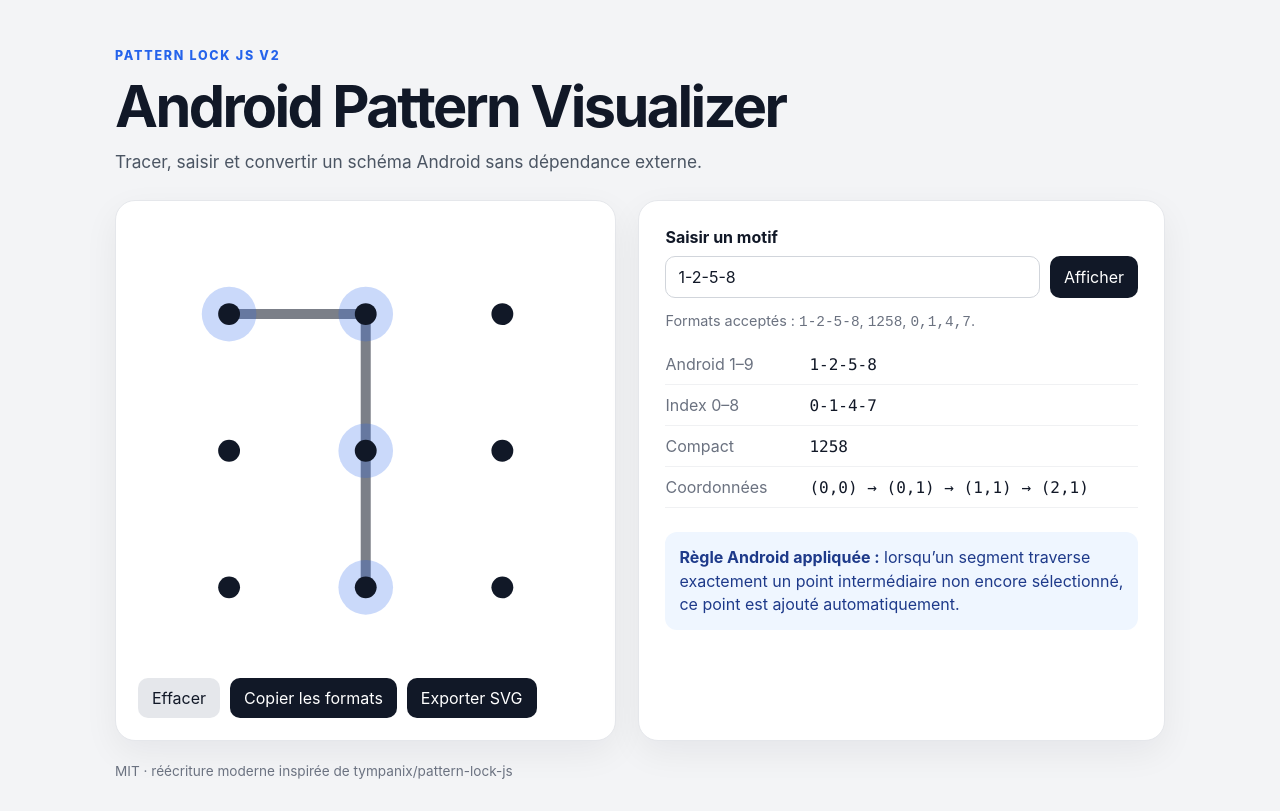
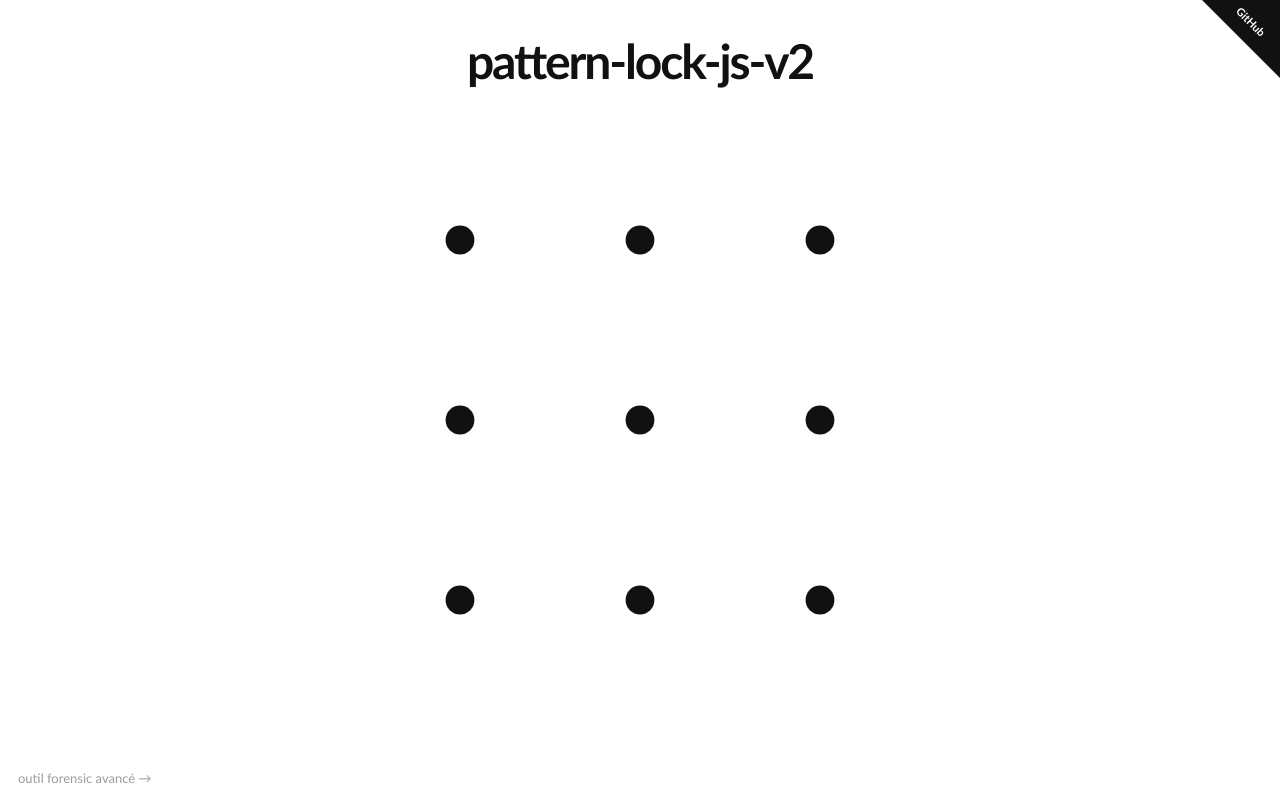
Before and after one commit to jmarande/pattern-lock-js-v2, a website: page index.html in a window 1280 px wide. Drawn offline with Linux system fonts and the light colour scheme.

Commit message:
feat: add minimal full-screen pattern lock demo

```diff
--- a/index.html
+++ b/index.html
@@ -2,53 +2,139 @@
 <html lang="fr">
 <head>
   <meta charset="utf-8">
-  <meta name="viewport" content="width=device-width,initial-scale=1">
-  <meta name="color-scheme" content="light dark">
-  <title>Pattern Lock JS v2 — Forensic Pattern Tool</title>
+  <meta name="viewport" content="width=device-width,initial-scale=1,viewport-fit=cover">
+  <meta name="theme-color" content="#ffffff">
+  <title>pattern-lock-js-v2</title>
   <link rel="stylesheet" href="./src/pattern-lock.css">
-  <link rel="stylesheet" href="./demo/style.css">
+  <style>
+    * { box-sizing: border-box; }
+
+    html,
+    body {
+      margin: 0;
+      width: 100%;
+      min-height: 100%;
+      background: #fff;
+      color: #111;
+      overflow: hidden;
+    }
+
+    body {
+      min-height: 100dvh;
+      font-family: "Trebuchet MS", "Segoe UI", Arial, sans-serif;
+    }
+
+    .page {
+      position: relative;
+      width: 100%;
+      height: 100dvh;
+      min-height: 360px;
+    }
+
+    h1 {
+      height: 15dvh;
+      min-height: 72px;
+      margin: 0;
+      display: grid;
+      place-items: center;
+      font-size: clamp(2.2rem, 6vh, 4.8rem);
+      font-weight: 700;
+      letter-spacing: -.045em;
+      user-select: none;
+    }
+
+    #lock {
+      display: block;
+      width: 100%;
+      height: calc(85dvh - env(safe-area-inset-bottom));
+      min-height: 280px;
+      padding: 0 0 10dvh;
+      touch-action: none;
+      cursor: crosshair;
+    }
+
+    .patternlock {
+      --pattern-dot: #111;
+      --pattern-line: #111;
+      --pattern-active: #111;
+      --pattern-success: #14a44d;
+      --pattern-error: #dc2626;
+    }
+
+    .github-corner {
+      position: absolute;
+      top: 0;
+      right: 0;
+      z-index: 2;
+      width: 78px;
+      height: 78px;
+      color: #fff;
+      background: #111;
+      clip-path: polygon(100% 0, 0 0, 100% 100%);
+      text-decoration: none;
+    }
+
+    .github-corner span {
+      position: absolute;
+      top: 15px;
+      right: 8px;
+      width: 42px;
+      text-align: center;
+      font-size: 11px;
+      font-weight: 800;
+      transform: rotate(45deg);
+      transform-origin: center;
+    }
+
+    .advanced-link {
+      position: absolute;
+      left: 18px;
+      bottom: max(14px, env(safe-area-inset-bottom));
+      z-index: 3;
+      color: #777;
+      font-size: 13px;
+      text-decoration: none;
+      opacity: .72;
+      transition: opacity .15s ease;
+    }
+
+    .advanced-link:hover,
+    .advanced-link:focus-visible {
+      opacity: 1;
+      text-decoration: underline;
+    }
+
+    @media (max-width: 520px) {
+      h1 { font-size: clamp(1.8rem, 8vw, 3rem); }
+      .github-corner { width: 64px; height: 64px; }
+      .github-corner span { top: 11px; right: 5px; font-size: 9px; }
+      #lock { padding-bottom: 8dvh; }
+    }
+  </style>
 </head>
 <body>
-  <main class="shell">
-    <header>
-      <p class="eyebrow">Pattern Lock JS v2</p>
-      <h1>Android Pattern Visualizer</h1>
-      <p class="lead">Tracer, saisir et convertir un schéma Android sans dépendance externe.</p>
-    </header>
+  <main class="page">
+    <a class="github-corner" href="https://github.com/jmarande/pattern-lock-js-v2" aria-label="Voir le projet sur GitHub">
+      <span>GitHub</span>
+    </a>
 
-    <section class="workspace">
-      <article class="card lock-card">
-        <svg id="lock" aria-label="Grille de schéma Android"></svg>
-        <div class="actions">
-          <button id="clear" type="button">Effacer</button>
-          <button id="copy" type="button">Copier les formats</button>
-          <button id="export-svg" type="button">Exporter SVG</button>
-        </div>
-      </article>
+    <h1>pattern-lock-js-v2</h1>
+    <svg id="lock" aria-label="Dessiner un schéma Android"></svg>
 
-      <article class="card panel">
-        <label for="pattern-input">Saisir un motif</label>
-        <div class="input-row">
-          <input id="pattern-input" value="1-2-5-8" autocomplete="off" spellcheck="false">
-          <button id="apply" type="button">Afficher</button>
-        </div>
-        <p class="hint">Formats acceptés : <code>1-2-5-8</code>, <code>1258</code>, <code>0,1,4,7</code>.</p>
+    <a class="advanced-link" href="./demo/">outil forensic avancé →</a>
+  </main>
 
-        <dl class="outputs">
-          <div><dt>Android 1–9</dt><dd id="one-based">—</dd></div>
-          <div><dt>Index 0–8</dt><dd id="zero-based">—</dd></div>
-          <div><dt>Compact</dt><dd id="compact">—</dd></div>
-          <div><dt>Coordonnées</dt><dd id="coords">—</dd></div>
-        </dl>
+  <script type="module">
+    import { PatternLock } from './src/pattern-lock.js';
 
-        <div class="notice">
-          <strong>Règle Android appliquée :</strong> lorsqu’un segment traverse exactement un point intermédiaire non encore sélectionné, ce point est ajouté automatiquement.
-        </div>
-      </article>
-    </section>
+    const lock = new PatternLock(document.querySelector('#lock'), {
+      onPattern(result) {
+        console.log('Pattern:', result.oneBasedString);
+        return true;
+      }
+    });
 
-    <footer>MIT · réécriture moderne inspirée de tympanix/pattern-lock-js</footer>
-  </main>
-  <script type="module" src="./demo/app.js"></script>
+    window.patternLock = lock;
+  </script>
 </body>
 </html>
```
